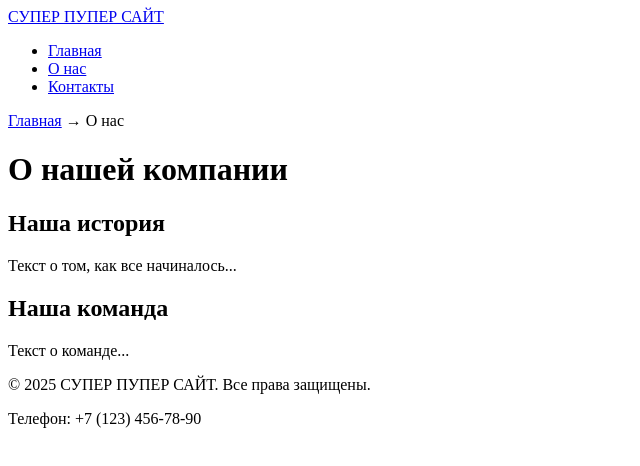
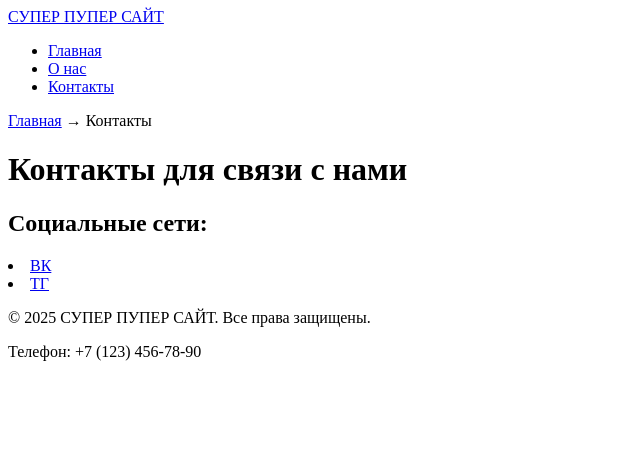
Before and after one commit to jackinevesuele/project, a plain HTML site: page src/contacts.html in a window 1280 px wide. Shown: the whole page, without its empty margins (0-640 px from the left). Drawn offline with Linux system fonts and the light colour scheme.

Commit message:
feat: add multi-page structure with semantics, nav and anchors

```diff
--- a/src/contacts.html
+++ b/src/contacts.html
@@ -3,12 +3,13 @@
 <head>
     <meta charset="UTF-8">
     <meta name="viewport" content="width=device-width, initial-scale=1.0">
-    <title>Главная - Супер пупер сайт/title>
+    <title>Главная - Супер пупер сайт</title>
     <meta name="description" content="На этом сайте вы увидите жесткие хайлайты и мувики по кс">
     <link rel="icon" href="assets/favicon.ico" type="image/x-icon">
     <title>О нас - Супер пупер сайт</title>
     <meta name="description" content="Узнайте больше о нашей компании и истории">
-
+    <title>Контакты - Супер пупер сайт</title>
+    <meta name="description" content="Связь с нами">
 </head>
 <body>
     <header>
@@ -27,17 +28,13 @@
         <!-- Простые "хлебные крошки" -->
         <nav aria-label="Хлебные крошки">
             <a href="index.html">Главная</a> →
-            <span>О нас</span>
+            <span>Контакты</span>
         </nav>
-
-        <h1>О нашей компании</h1>
+        <h1>Контакты для связи с нами</h1>
         <section>
-            <h2>Наша история</h2>
-            <p>Текст о том, как все начиналось...</p>
-        </section>
-        <section>
-            <h2>Наша команда</h2>
-            <p>Текст о команде...</p>
+            <h2>Социальные сети:</h2>
+            <li><a href="https://vk.com/">ВК</a></li>
+            <li><a href="https://web.telegram.org/"> ТГ</a></li>
         </section>
     </main>
 
```
Also changed, not shown: src/about.html (+4 -3 lines), src/index.html (+4 -5 lines).
